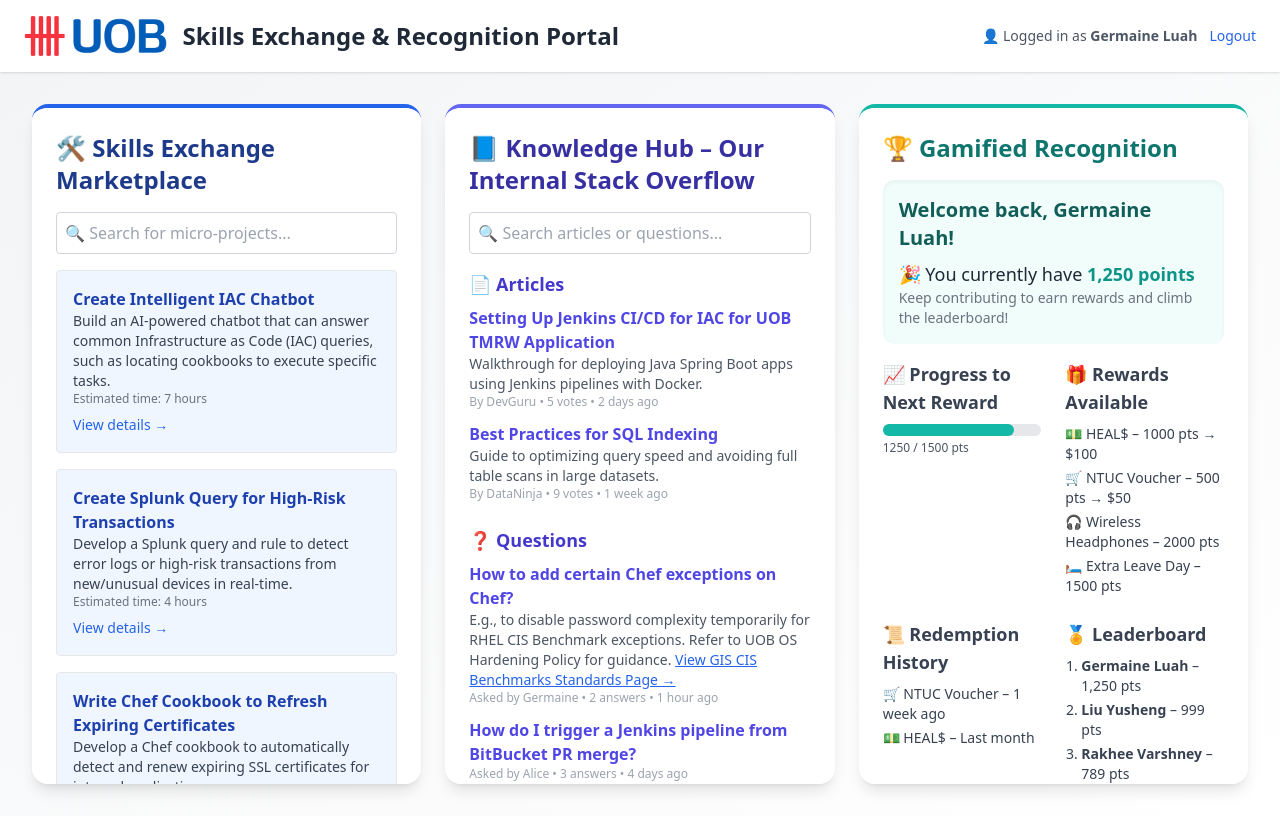
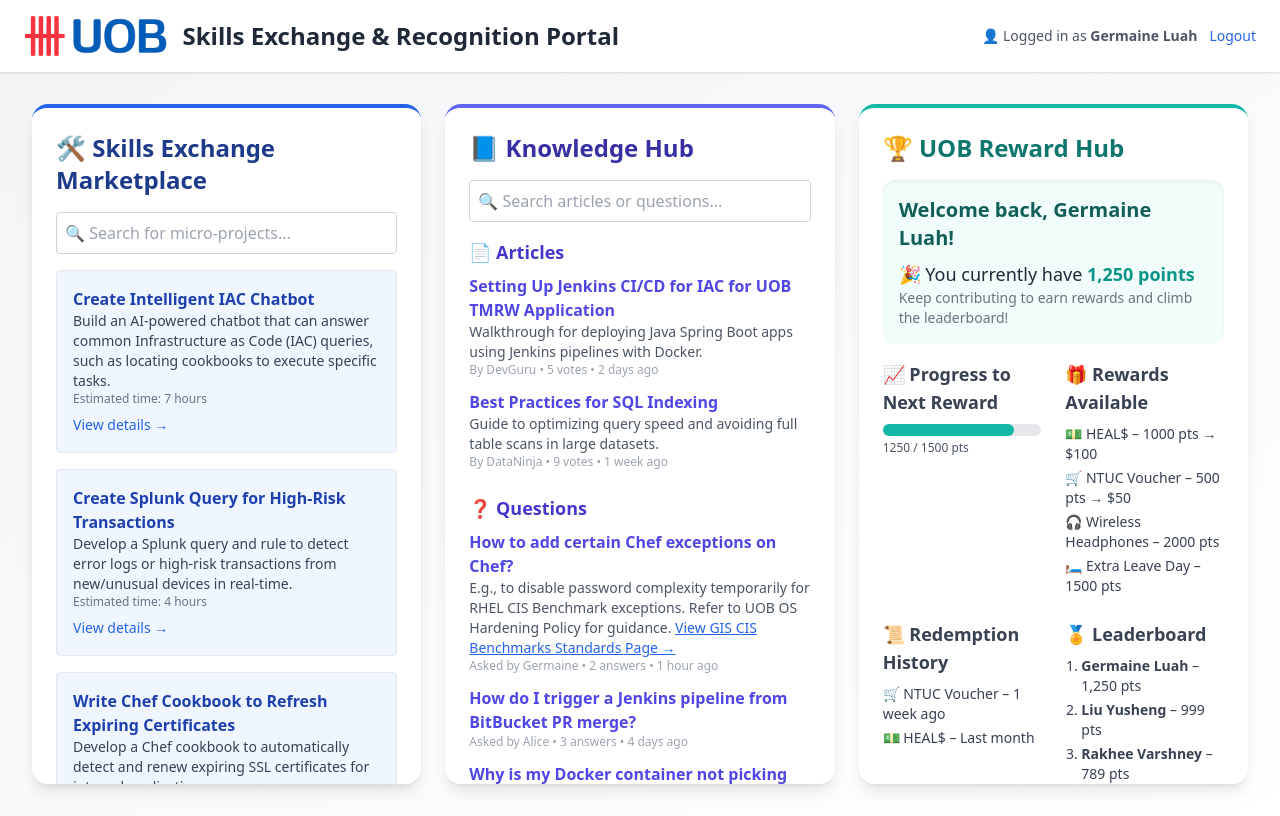
Before and after one commit to germainelry/uob-skills-portal, a React (Create React App) app: page / in a window 1280 px wide. Built offline with nearby package versions, Linux system fonts and the light colour scheme.

Commit message:
Change Gamified Recognition header to Reward Hub for clarity

```diff
--- a/src/App.js
+++ b/src/App.js
@@ -120,7 +120,7 @@
         {/* Knowledge Hub */}
         <div className="bg-white rounded-2xl shadow-lg p-6 border-t-4 border-indigo-500 overflow-y-auto max-h-[85vh]">
           <h2 className="text-2xl font-extrabold text-indigo-800 mb-4 flex items-center">
-            📘 Knowledge Hub – Our Internal Stack Overflow
+            📘 Knowledge Hub
           </h2>
           <input
             type="text"
@@ -243,7 +243,7 @@
         {/* Gamified Recognition */}
         <div className="bg-white rounded-2xl shadow-lg p-6 border-t-4 border-teal-500 overflow-y-auto max-h-[85vh]">
           <h2 className="text-2xl font-extrabold text-teal-700 mb-4 flex items-center">
-            🏆 Gamified Recognition
+            🏆 UOB Reward Hub
           </h2>
           <div className="mb-4 bg-teal-50 p-4 rounded-xl shadow-inner">
             <h3 className="text-xl font-bold text-teal-800">
```
